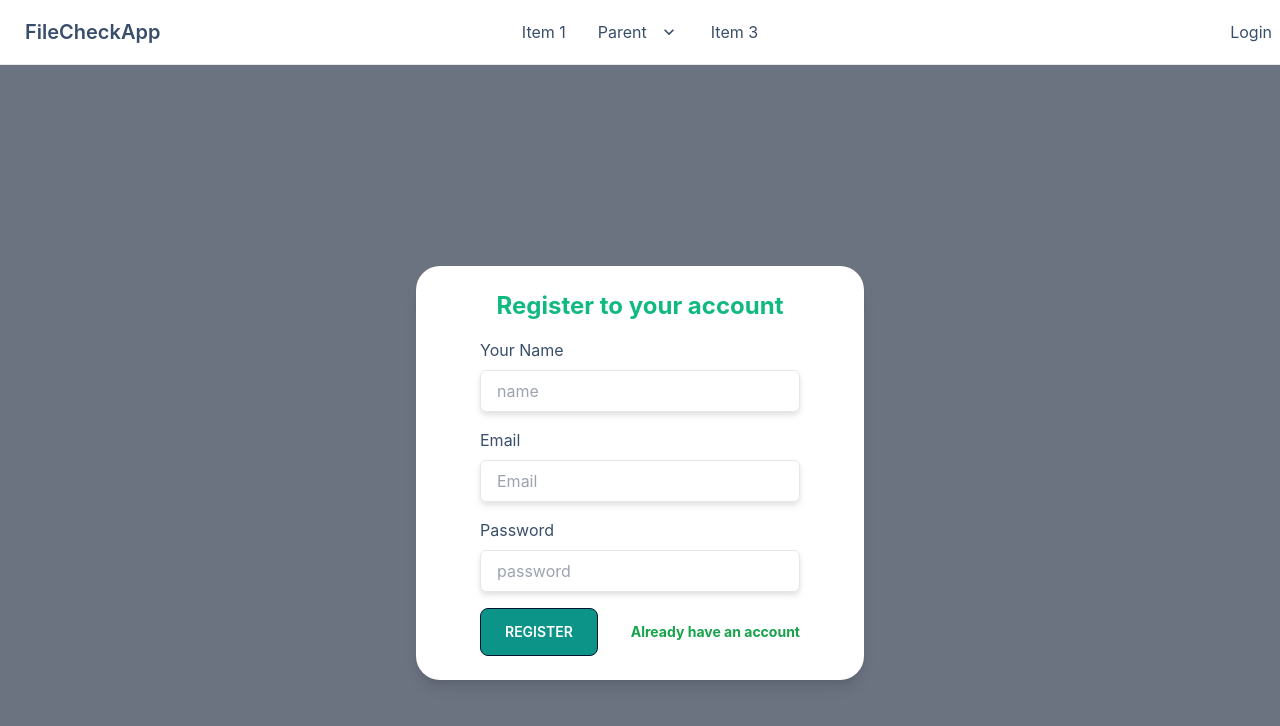
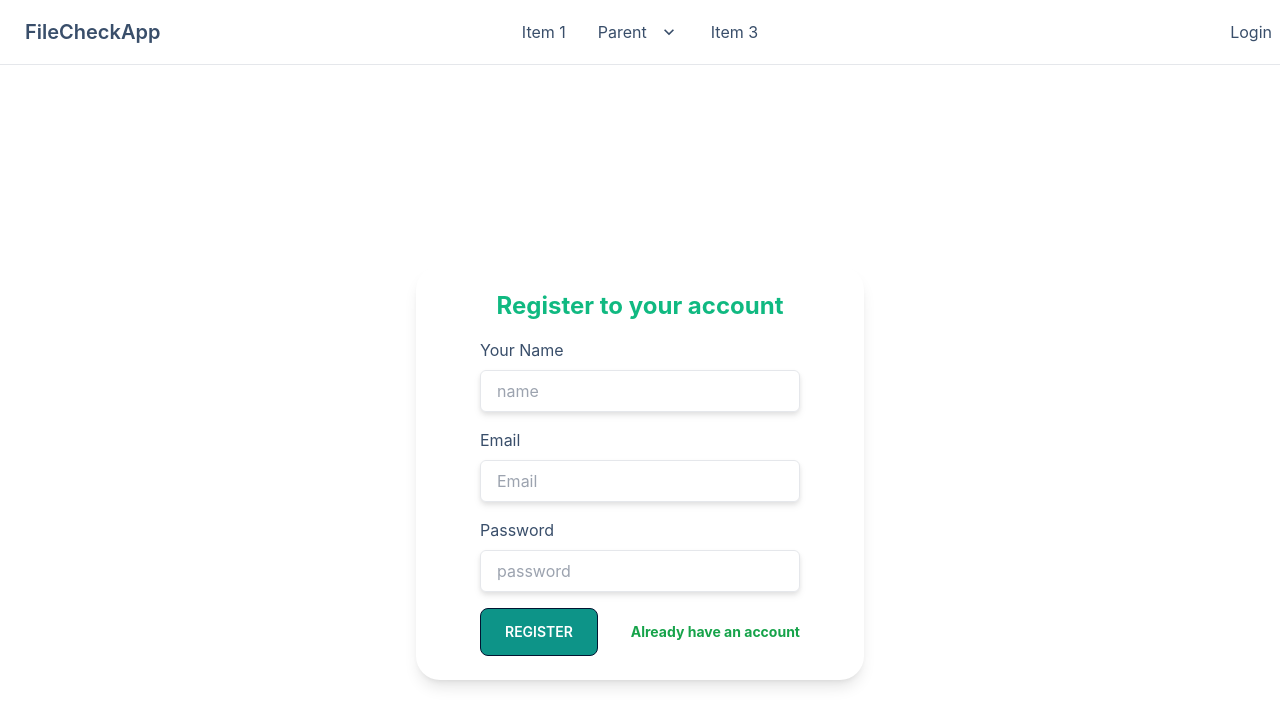
Before and after one commit to AveyBD/file-verify-app, a React (Create React App) app: page /register in a window 1280 px wide. Shown: the top 726 px of the page. Built offline with nearby package versions, Linux system fonts and the light colour scheme.

Commit message:
fixed reg log bg

```diff
--- a/src/Pages/Login/Login.jsx
+++ b/src/Pages/Login/Login.jsx
@@ -40,7 +40,7 @@
     }
 
     return (
-        <div className='flex items-center justify-center min-h-screen bg-gray-500 '>
+        <div className='flex items-center justify-center min-h-screen bg-base-100 '>
             <div className='px-16 py-6 mt-4 text-left bg-white shadow-lg rounded-3xl'>
             <h3 class="text-2xl font-bold text-center">Login to your account</h3>
                 <form onSubmit={handleSubmit(onSubmit)}>
--- a/src/Pages/Register/Register.jsx
+++ b/src/Pages/Register/Register.jsx
@@ -41,7 +41,7 @@
     createUserWithEmailAndPassword(data.email, data.password);
   };
   return (
-    <div className="flex items-center justify-center min-h-screen bg-gray-500 ">
+    <div className="flex items-center justify-center min-h-screen bg-base-100 ">
       <div className="px-16 py-6 mt-4 text-left bg-white shadow-lg rounded-3xl">
         <h3 class="text-2xl font-bold text-center text-emerald-500">
           Register to your account
```
